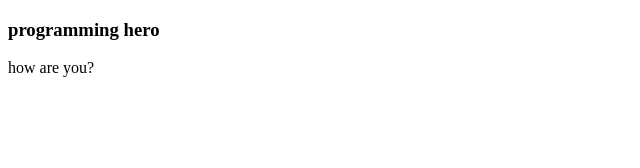
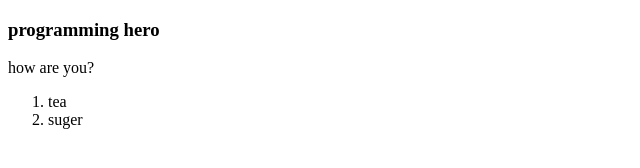
Before and after one commit to nalam23/my-second-repo, a plain HTML site: page index.html in a window 1280 px wide. Shown: the full height of the page, 0-640 px from the left. Drawn offline with Linux system fonts and the light colour scheme.

```diff
--- a/index.html
+++ b/index.html
@@ -9,5 +9,11 @@
 <body>
   <h3>programming hero</h3>
   <p>how are you?</p>
+
+    <ol>
+        <li>tea</li>
+        <li>suger</li>
+    </ol>
+
 </body>
 </html>
```
